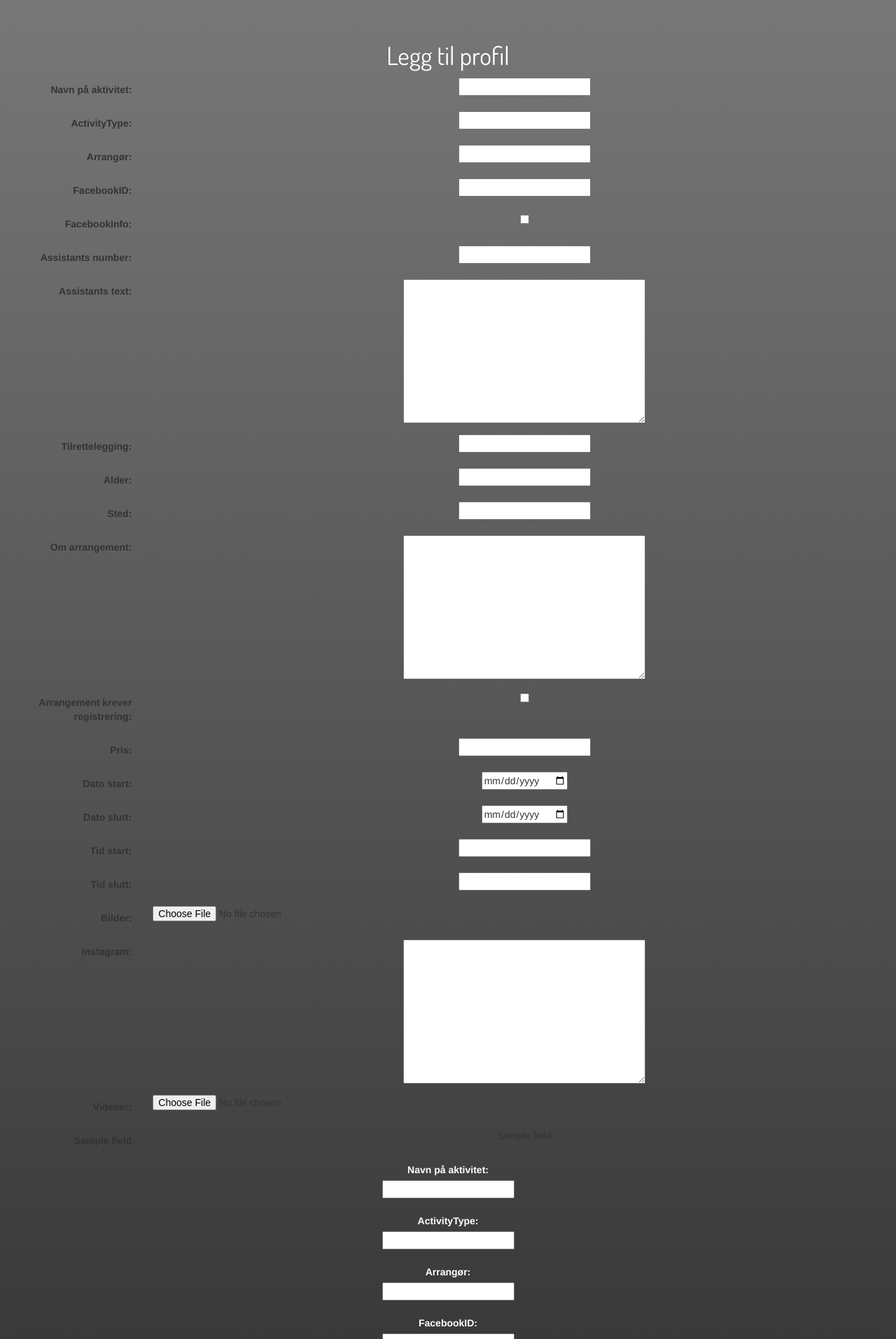
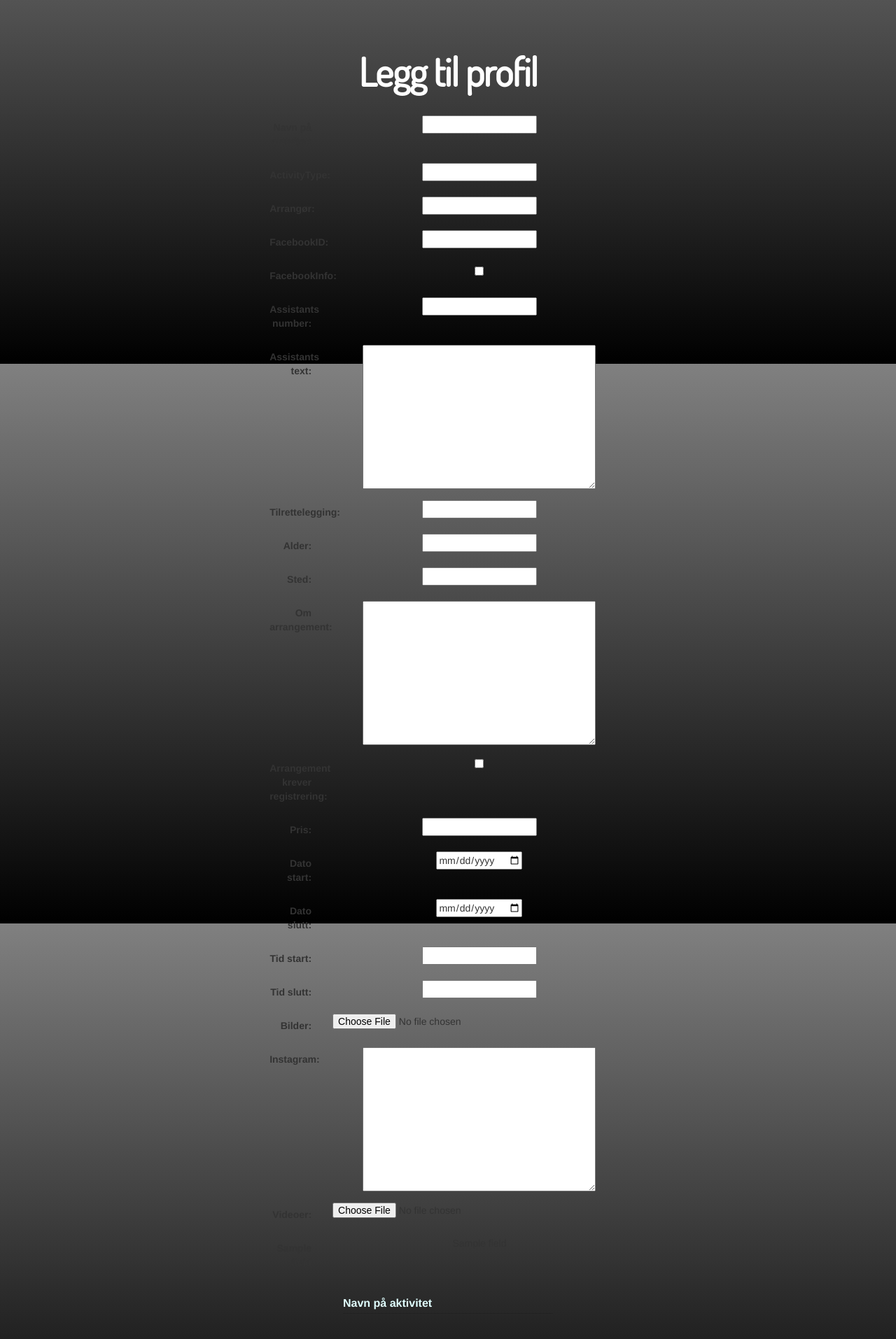
Before and after one commit to ung-it/UngIT, a Django app: template skalvi/templates/registerProfile.html in a window 1280 px wide. Shown: the part 280-2194 px from the top of the page at 70% size. Run offline with Django 3.2, Linux system fonts and the light colour scheme; tables that the repository leaves empty hold one stand-in row (values such as "Sample post"); the template is opened without the code that fills it: values that come from a table or form of the project are taken from there, most other values are stand-ins (such as "Sample title", 1, 10 or a date in 2020); some libraries are stand-ins or nearby versions.

Commit message:
updated form to look like all others on the page

```diff
--- a/skalvi/static/styles/chooseUser.css
+++ b/skalvi/static/styles/chooseUser.css
@@ -33,6 +33,11 @@ h1 {
     justify-content: flex-end;
 }
 
+#registerProfileForm {
+    display: flex;
+    justify-content: center;
+}
+
 #users{
     width: 100%;
     display: flex;
@@ -41,11 +46,6 @@ h1 {
     justify-content: center;
 
 }
-
-.formLabel > label{
-    color: white;
-}
-
 
 #back-arrow {
     margin: -2em 0 0 1em;
@@ -64,3 +64,20 @@ h1 {
     height: 150px;
     margin-top: -35px;
 }
+
+body {
+    text-align: center;
+}
+.mdl-layout {
+    align-items: center;
+  justify-content: center;
+}
+.mdl-layout__content {
+    padding: 24px;
+    flex: none;
+}
+.mdl-button {
+    margin-top: 10px;
+  margin-bottom: 10px;
+  margin-right: 10px;
+}
--- a/skalvi/templates/form_template.html
+++ b/skalvi/templates/form_template.html
@@ -20,12 +20,36 @@
 
 
 {% for field in registerProfileForm %}
-        <div class="form-group">
-            <div>
-                <span class="text-danger small">{{ field.errors }}</span>
+    <div class="form-group">
+        {% if field.name == "type" %}
+            <li class="mdl-list__item">
+                <div>
+                    {{ field }}
+                    <label style="color: white" class="mdl-checkbox__label formLabel" for="{{ field.auto_id }}">{{ field.label }}</label>
+                    <span class="mdl-textfield__error">Dette feltet må fylles ut</span>
+                </div>
+            </li>
+        {% elif field.name == "profile_name" or field.name == "last_name" %}
+            <div class="mdl-textfield mdl-js-textfield mdl-textfield--floating-label">
+                <input style="color: white" class="mdl-textfield__input" name={{ field.name }} type="text" id="{{ field.auto_id }}" pattern="[A-Z ,a-z ]*" required/>
+                <label style="color: lightcyan;" class="mdl-textfield__label formLabel"
+                       for="{{ field.auto_id }}">{{ field.label }}</label>
+                <span class="mdl-textfield__error">{{ field.label_tag }} kan kun inneholde bokstaver</span>
             </div>
-            <label class="control-label formLabel">{{ field.label_tag }}</label>
-            <div>{{ field }}</div>
-        </div>
+        {% elif field.name == "email" %}
+            <div class="mdl-textfield mdl-js-textfield mdl-textfield--floating-label">
+                <input style="color: white" name={{ field.name }} class="mdl-textfield__input" type="text" id="{{ field.auto_id }}" pattern="(^[a-zA-Z0-9_.+-]+@[a-zA-Z0-9-]+\.[a-zA-Z0-9-.]+$)" required/>
+                <label style="color: lightcyan;" class="mdl-textfield__label formLabel"
+                       for="{{ field.auto_id }}">{{ field.label }}</label>
+                <span class="mdl-textfield__error">Ugyldig epost </span>
+            </div>
+        {% else %}
+            <div class="mdl-textfield mdl-js-textfield mdl-textfield--floating-label">
+                <input style="color: white" name={{ field.name }} class="mdl-textfield__input" type="text" pattern="[0-9]{8}" id="{{ field.auto_id }}" required/>
+                <label style="color: lightcyan;" class="mdl-textfield__label" for="{{ field.auto_id }}">{{ field.label }}</label>
+                <span class="mdl-textfield__error">Telefonnummeret må bestå av 8 tall</span>
+            </div>
+        {% endif %}
+    </div>
 
 {% endfor %}
--- a/skalvi/templates/registerProfile.html
+++ b/skalvi/templates/registerProfile.html
@@ -4,17 +4,32 @@
     <link rel="stylesheet" href={% static 'styles/bootstrap.min.css' %}>
     <link rel="stylesheet" href="../static/styles/chooseUser.css">
     <link href="https://fonts.googleapis.com/css?family=Dosis" rel="stylesheet">
+
+
+    <link rel="stylesheet" href="{% static 'styles/material.min.css' %}">
+    <script src="{% static 'js/material.min.js' %}"></script>
+    <link rel="stylesheet" href="{% static "styles/material.components.ext.min.css" %}">
+    <script src="{% static 'js/material.components.ext.min.js' %}"></script>
+    <script src="{% static 'js/materialFormFix.js' %}"></script>
+    <link rel="stylesheet" href="https://fonts.googleapis.com/icon?family=Material+Icons">
+    <!--Every page needs access and to use the style.css file -->
+    <link rel="stylesheet" href="{% static "styles/style.css" %}">
+
 {% endblock %}
 
 {% block body %}
+
+    <div style="margin: 100px;"></div>
     <a href="../mypage/{{ request.session.profile_name }}" id="back-arrow"><span class="glyphicon glyphicon-arrow-left"
                                                                                  aria-hidden="true"></span></a>
+
     <div id="body">
         <div>
             <img src="{% static "images/skalvino.png" %}" alt="logo" id="logo-image">
         </div>
         <div style="height: 100px"></div>
         <h1>Legg til profil</h1>
+        <div id="registerProfileForm">
             <form class="form-horizontal" role="form" action="" method="post" enctype="multipart/form-data">
                 {% csrf_token %}
                 {% include 'form_template.html' %}
@@ -23,5 +38,6 @@
                 </div>
             </form>
         </div>
+    </div>
 
 {% endblock %}
```
Lines whose indentation alone changed are shown as unchanged.
